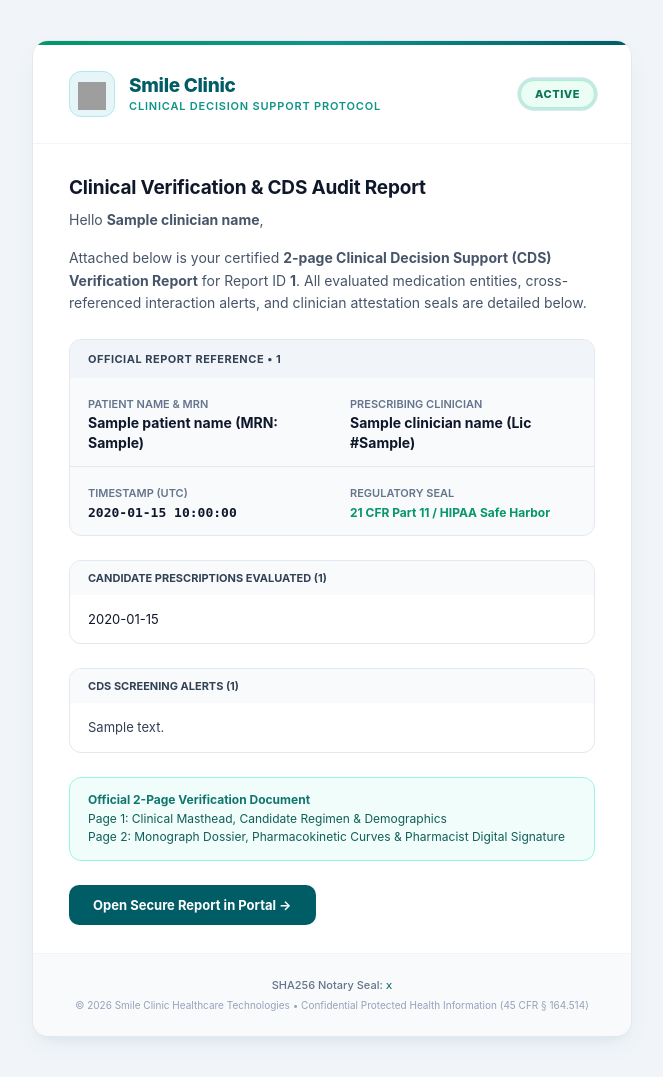
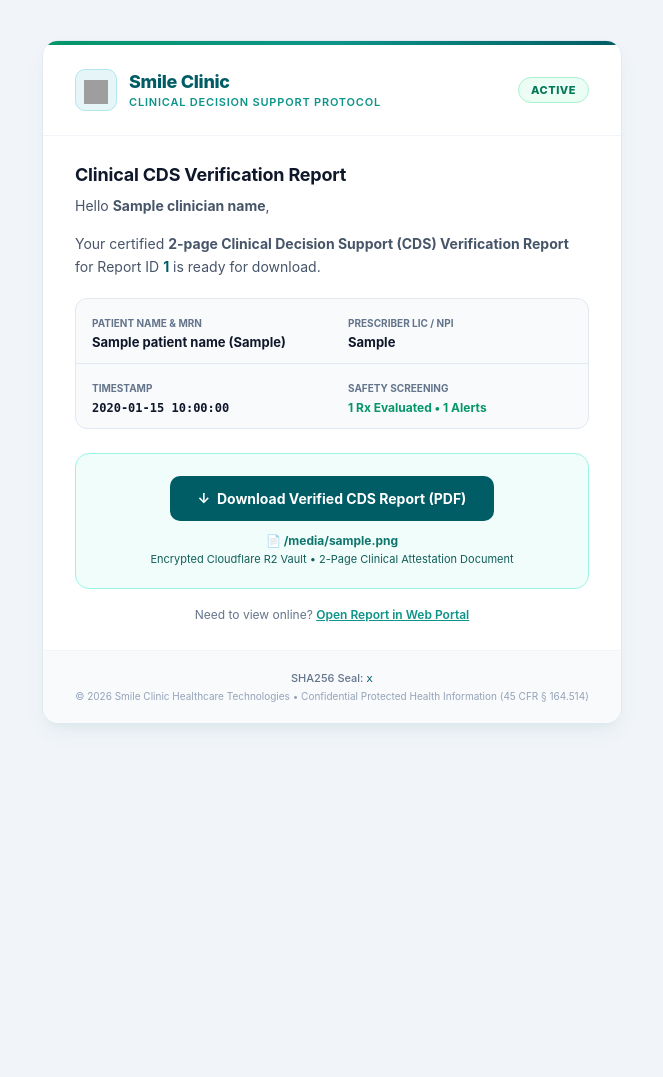
Before and after one commit to HelloWorld-Farhan/DentalClinic_Backend, a Python web app: template prescription/templates/clinical_cds_report_email.html in a window 1280 px wide. Shown: the whole page, without its empty margins (308-971 px from the left). After the commit the page ends 729 px from the top, so only its background shows below. Run offline with Jinja, Linux system fonts and the light colour scheme; the template is opened without the code that fills it: most values are stand-ins (such as "Sample title", 1, 10 or a date in 2020); grey boxes are pictures that could not be loaded.

Commit message:
feat(email): streamlined CDS report template, R2 download button, filename label, and attachment-enabled Google Apps Script

```diff
--- a/prescription/templates/clinical_cds_report_email.html
+++ b/prescription/templates/clinical_cds_report_email.html
@@ -5,17 +5,6 @@
   <meta name="viewport" content="width=device-width, initial-scale=1.0">
   <title>Smile Clinic — Clinical Decision Support (CDS) Verification Report</title>
   <style>
-    @keyframes greenGlow {
-      0%, 100% {
-        box-shadow: 0 0 0 0 rgba(13, 148, 136, 0.3);
-      }
-      50% {
-        box-shadow: 0 0 0 8px rgba(13, 148, 136, 0.08);
-      }
-    }
-    .status-badge {
-      animation: greenGlow 3s infinite ease-in-out;
-    }
     @media only screen and (max-width: 600px) {
       .email-container {
         width: 100% !important;
@@ -27,10 +16,6 @@
       .content-cell {
         padding: 24px 20px !important;
       }
-      .summary-cell {
-        display: block !important;
-        width: 100% !important;
-      }
     }
   </style>
 </head>
@@ -39,7 +24,7 @@
     <tr>
       <td align="center">
         <!-- Main Card -->
-        <table role="presentation" class="email-container" width="600" cellspacing="0" cellpadding="0" border="0" style="max-width: 600px; width: 100%; background-color: #ffffff; border-radius: 16px; overflow: hidden; box-shadow: 0 10px 25px -5px rgba(0, 92, 101, 0.08), 0 8px 10px -6px rgba(0, 92, 101, 0.04); border: 1px solid #e2e8f0;">
+        <table role="presentation" class="email-container" width="580" cellspacing="0" cellpadding="0" border="0" style="max-width: 580px; width: 100%; background-color: #ffffff; border-radius: 16px; overflow: hidden; box-shadow: 0 10px 25px -5px rgba(0, 92, 101, 0.08), 0 8px 10px -6px rgba(0, 92, 101, 0.04); border: 1px solid #e2e8f0;">
 
           <!-- Top Brand Accent Bar -->
           <tr>
@@ -48,20 +33,20 @@
 
           <!-- Modern Brand Header -->
           <tr>
-            <td class="header-cell" style="padding: 26px 36px; background-color: #ffffff; border-bottom: 1px solid #f1f5f9;">
+            <td class="header-cell" style="padding: 24px 32px; background-color: #ffffff; border-bottom: 1px solid #f1f5f9;">
               <table role="presentation" width="100%" cellspacing="0" cellpadding="0" border="0">
                 <tr>
-                  <td width="46" valign="middle">
-                    <div style="width: 44px; height: 44px; background-color: #e6f6f8; border: 1px solid #b2e7ed; border-radius: 12px; text-align: center; line-height: 44px; overflow: hidden;">
-                      <img src="https://img.icons8.com/fluency/96/tooth.png" width="28" height="28" alt="🦷" style="display: inline-block; vertical-align: middle; width: 28px; height: 28px; border: 0;" />
+                  <td width="42" valign="middle">
+                    <div style="width: 40px; height: 40px; background-color: #e6f6f8; border: 1px solid #b2e7ed; border-radius: 10px; text-align: center; line-height: 40px; overflow: hidden;">
+                      <img src="https://img.icons8.com/fluency/96/tooth.png" width="24" height="24" alt="🦷" style="display: inline-block; vertical-align: middle; border: 0;" />
                     </div>
                   </td>
-                  <td style="padding-left: 14px;" valign="middle">
-                    <span style="font-size: 19px; font-weight: 800; color: #005c65; letter-spacing: -0.3px; display: block; line-height: 1.2;">Smile Clinic</span>
+                  <td style="padding-left: 12px;" valign="middle">
+                    <span style="font-size: 18px; font-weight: 800; color: #005c65; letter-spacing: -0.3px; display: block; line-height: 1.2;">Smile Clinic</span>
                     <span style="font-size: 11px; font-weight: 600; color: #0d9488; text-transform: uppercase; letter-spacing: 0.8px; display: block; margin-top: 2px;">Clinical Decision Support Protocol</span>
                   </td>
                   <td align="right" valign="middle">
-                    <span class="status-badge" style="display: inline-block; background-color: #ecfdf5; color: #047857; border: 1px solid #a7f3d0; font-size: 11px; font-weight: 800; padding: 6px 14px; border-radius: 20px; text-transform: uppercase; letter-spacing: 0.5px;">
+                    <span style="display: inline-block; background-color: #ecfdf5; color: #047857; border: 1px solid #a7f3d0; font-size: 11px; font-weight: 800; padding: 5px 12px; border-radius: 20px; text-transform: uppercase; letter-spacing: 0.5px;">
                       {{ overall_status }}
                     </span>
                   </td>
@@ -72,101 +57,72 @@
 
           <!-- Main Content -->
           <tr>
-            <td class="content-cell" style="padding: 32px 36px 28px 36px;">
-              <h2 style="margin: 0 0 10px 0; font-size: 19px; font-weight: 700; color: #0f172a; letter-spacing: -0.2px;">Clinical Verification &amp; CDS Audit Report</h2>
+            <td class="content-cell" style="padding: 28px 32px;">
+              <h2 style="margin: 0 0 10px 0; font-size: 18px; font-weight: 700; color: #0f172a; letter-spacing: -0.2px;">
+                Clinical CDS Verification Report
+              </h2>
               <p style="margin: 0 0 16px 0; font-size: 14px; line-height: 1.6; color: #475569;">
                 Hello <strong>{{ clinician_name }}</strong>,
               </p>
-              <p style="margin: 0 0 24px 0; font-size: 14px; line-height: 1.6; color: #475569;">
-                Attached below is your certified <strong>2-page Clinical Decision Support (CDS) Verification Report</strong> for Report ID <strong>{{ report_id }}</strong>. All evaluated medication entities, cross-referenced interaction alerts, and clinician attestation seals are detailed below.
+              <p style="margin: 0 0 20px 0; font-size: 14px; line-height: 1.6; color: #475569;">
+                Your certified <strong>2-page Clinical Decision Support (CDS) Verification Report</strong> for Report ID <strong style="color: #005c65;">{{ report_id }}</strong> is ready for download.
               </p>
 
-              <!-- Report Metadata Grid -->
+              <!-- Essential Metadata Summary Pill -->
               <table role="presentation" width="100%" cellspacing="0" cellpadding="0" border="0" style="background-color: #f8fafc; border: 1px solid #e2e8f0; border-radius: 12px; margin-bottom: 24px; overflow: hidden;">
-                <tr style="background-color: #f1f5f9; border-bottom: 1px solid #e2e8f0;">
-                  <td colspan="2" style="padding: 12px 18px; font-size: 11px; font-weight: 700; color: #334155; text-transform: uppercase; letter-spacing: 0.5px;">
-                    Official Report Reference &bull; {{ report_id }}
+                <tr>
+                  <td style="padding: 12px 16px; border-bottom: 1px solid #e2e8f0; width: 50%;">
+                    <span style="font-size: 10px; color: #64748b; font-weight: 700; text-transform: uppercase;">Patient Name &amp; MRN</span><br>
+                    <strong style="font-size: 13px; color: #0f172a;">{{ patient_name }} ({{ patient_mrn }})</strong>
+                  </td>
+                  <td style="padding: 12px 16px; border-bottom: 1px solid #e2e8f0; width: 50%;">
+                    <span style="font-size: 10px; color: #64748b; font-weight: 700; text-transform: uppercase;">Prescriber Lic / NPI</span><br>
+                    <strong style="font-size: 13px; color: #0f172a;">{{ clinician_npi }}</strong>
                   </td>
                 </tr>
                 <tr>
-                  <td class="summary-cell" style="padding: 14px 18px; border-bottom: 1px solid #e2e8f0; width: 50%;">
-                    <span style="font-size: 11px; color: #64748b; font-weight: 600; text-transform: uppercase;">Patient Name &amp; MRN</span><br>
-                    <strong style="font-size: 14px; color: #0f172a;">{{ patient_name }} (MRN: {{ patient_mrn }})</strong>
+                  <td style="padding: 12px 16px; width: 50%;">
+                    <span style="font-size: 10px; color: #64748b; font-weight: 700; text-transform: uppercase;">Timestamp</span><br>
+                    <strong style="font-size: 12px; color: #0f172a; font-family: monospace;">{{ timestamp_utc }}</strong>
                   </td>
-                  <td class="summary-cell" style="padding: 14px 18px; border-bottom: 1px solid #e2e8f0; width: 50%;">
-                    <span style="font-size: 11px; color: #64748b; font-weight: 600; text-transform: uppercase;">Prescribing Clinician</span><br>
-                    <strong style="font-size: 14px; color: #0f172a;">{{ clinician_name }} (Lic #{{ clinician_npi }})</strong>
-                  </td>
-                </tr>
-                <tr>
-                  <td class="summary-cell" style="padding: 14px 18px; width: 50%;">
-                    <span style="font-size: 11px; color: #64748b; font-weight: 600; text-transform: uppercase;">Timestamp (UTC)</span><br>
-                    <strong style="font-size: 13px; color: #0f172a; font-family: monospace;">{{ timestamp_utc }}</strong>
-                  </td>
-                  <td class="summary-cell" style="padding: 14px 18px; width: 50%;">
-                    <span style="font-size: 11px; color: #64748b; font-weight: 600; text-transform: uppercase;">Regulatory Seal</span><br>
-                    <strong style="font-size: 12px; color: #059669;">21 CFR Part 11 / HIPAA Safe Harbor</strong>
+                  <td style="padding: 12px 16px; width: 50%;">
+                    <span style="font-size: 10px; color: #64748b; font-weight: 700; text-transform: uppercase;">Safety Screening</span><br>
+                    <strong style="font-size: 12px; color: #059669;">{{ rx_count }} Rx Evaluated &bull; {{ alerts_count }} Alerts</strong>
                   </td>
                 </tr>
               </table>
 
-              <!-- Candidate Prescriptions Box -->
-              <table role="presentation" width="100%" cellspacing="0" cellpadding="0" border="0" style="margin-bottom: 24px; border: 1px solid #e2e8f0; border-radius: 12px; overflow: hidden;">
-                <tr style="background-color: #f8fafc; border-bottom: 1px solid #e2e8f0;">
-                  <td style="padding: 10px 18px; font-size: 11px; font-weight: 700; color: #334155; text-transform: uppercase;">
-                    Candidate Prescriptions Evaluated ({{ rx_count }})
-                  </td>
-                </tr>
-                <tr>
-                  <td style="padding: 14px 18px; font-size: 13px; color: #0f172a; line-height: 1.6;">
-                    {{ candidate_drugs }}
-                  </td>
-                </tr>
-              </table>
-
-              <!-- Clinical Alerts & CDS Rules -->
-              <table role="presentation" width="100%" cellspacing="0" cellpadding="0" border="0" style="margin-bottom: 24px; border: 1px solid #e2e8f0; border-radius: 12px; overflow: hidden;">
-                <tr style="background-color: #f8fafc; border-bottom: 1px solid #e2e8f0;">
-                  <td style="padding: 10px 18px; font-size: 11px; font-weight: 700; color: #334155; text-transform: uppercase;">
-                    CDS Screening Alerts ({{ alerts_count }})
-                  </td>
-                </tr>
-                <tr>
-                  <td style="padding: 14px 18px; font-size: 13px; color: #334155; line-height: 1.6;">
-                    {{ alerts_summary }}
-                  </td>
-                </tr>
-              </table>
-
-              <!-- 2-Page Attestation Notice -->
-              <div style="background-color: #f0fdfa; border: 1px solid #99f6e4; border-radius: 12px; padding: 14px 18px; margin-bottom: 24px;">
-                <span style="font-size: 12px; font-weight: 700; color: #0f766e; display: block; margin-bottom: 3px;">
-                  Official 2-Page Verification Document
-                </span>
-                <span style="font-size: 12px; color: #115e59; line-height: 1.5; display: block;">
-                  Page 1: Clinical Masthead, Candidate Regimen &amp; Demographics<br>
-                  Page 2: Monograph Dossier, Pharmacokinetic Curves &amp; Pharmacist Digital Signature
-                </span>
+              <!-- Prominent Download Button & PDF Filename Details -->
+              <div style="background-color: #f0fdfa; border: 1px solid #99f6e4; border-radius: 14px; padding: 22px 20px; text-align: center; margin-bottom: 18px;">
+                <table role="presentation" cellspacing="0" cellpadding="0" border="0" style="margin: 0 auto 12px auto;">
+                  <tr>
+                    <td style="border-radius: 10px; background-color: #005c65;">
+                      <a href="{{ download_url }}" target="_blank" download style="padding: 14px 28px; border-radius: 10px; font-size: 14px; font-weight: 700; color: #ffffff; text-decoration: none; display: inline-block;">
+                        &darr;&nbsp; Download Verified CDS Report (PDF)
+                      </a>
+                    </td>
+                  </tr>
+                </table>
+                <div style="font-size: 12px; font-weight: 700; color: #0f766e; margin-bottom: 4px;">
+                  &#128196; {{ pdf_filename }}
+                </div>
+                <div style="font-size: 11px; color: #115e59;">
+                  Encrypted Cloudflare R2 Vault &bull; 2-Page Clinical Attestation Document
+                </div>
               </div>
 
-              <!-- Action Link -->
-              <table role="presentation" cellspacing="0" cellpadding="0" border="0" style="margin-top: 8px;">
-                <tr>
-                  <td style="border-radius: 10px; background-color: #005c65;">
-                    <a href="{{ portal_url }}" target="_blank" style="padding: 12px 24px; border-radius: 10px; font-size: 13px; font-weight: 700; color: #ffffff; text-decoration: none; display: inline-block;">
-                      Open Secure Report in Portal &rarr;
-                    </a>
-                  </td>
-                </tr>
-              </table>
+              <!-- Secondary Portal Link -->
+              <p style="margin: 0; font-size: 12px; color: #64748b; text-align: center;">
+                Need to view online? <a href="{{ portal_url }}" target="_blank" style="color: #0d9488; font-weight: 600; text-decoration: underline;">Open Report in Web Portal</a>
+              </p>
             </td>
           </tr>
 
           <!-- Security Footer -->
           <tr>
-            <td style="padding: 24px 36px; background-color: #f8fafc; border-top: 1px solid #f1f5f9; text-align: center;">
-              <p style="margin: 0 0 6px 0; font-size: 11px; color: #64748b; font-weight: 500;">
-                SHA256 Notary Seal: <code style="font-family: monospace; color: #005c65;">{{ notary_hash }}</code>
+            <td style="padding: 20px 32px; background-color: #f8fafc; border-top: 1px solid #f1f5f9; text-align: center;">
+              <p style="margin: 0 0 4px 0; font-size: 11px; color: #64748b; font-weight: 500;">
+                SHA256 Seal: <code style="font-family: monospace; color: #005c65;">{{ notary_hash }}</code>
               </p>
               <p style="margin: 0; font-size: 10px; color: #94a3b8; line-height: 1.4;">
                 &copy; 2026 Smile Clinic Healthcare Technologies &bull; Confidential Protected Health Information (45 CFR &sect; 164.514)
```
Also changed, not shown: prescription/google_apps_script.js (+24 -8 lines), prescription/routers/auth.py (+31 -1 lines), prescription/schemas.py (+21 -0 lines).
